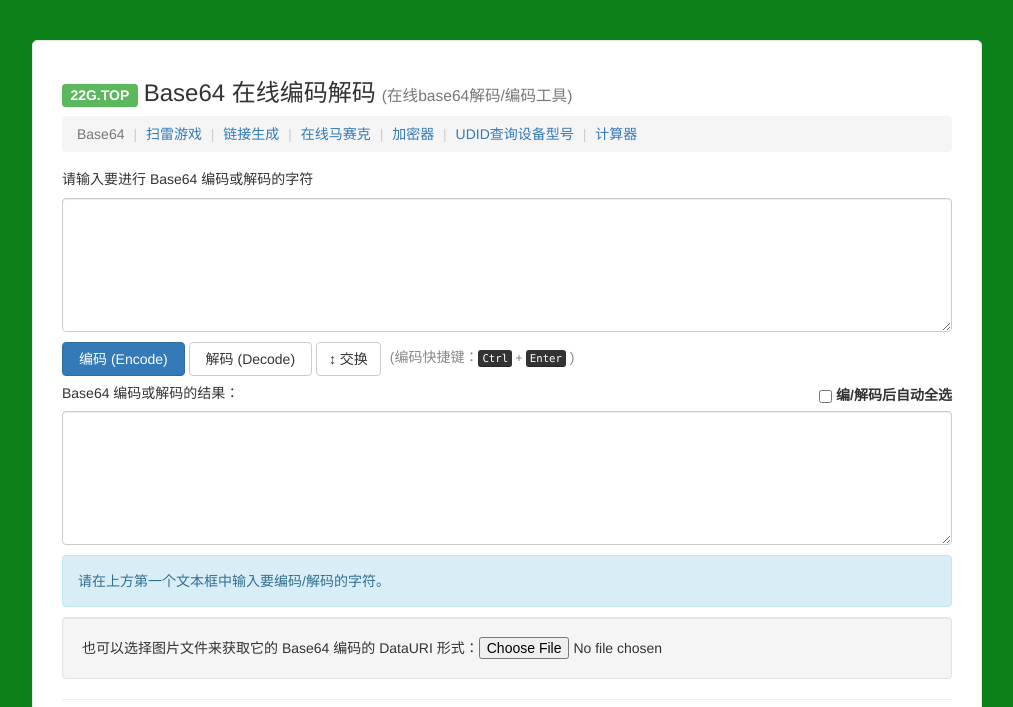
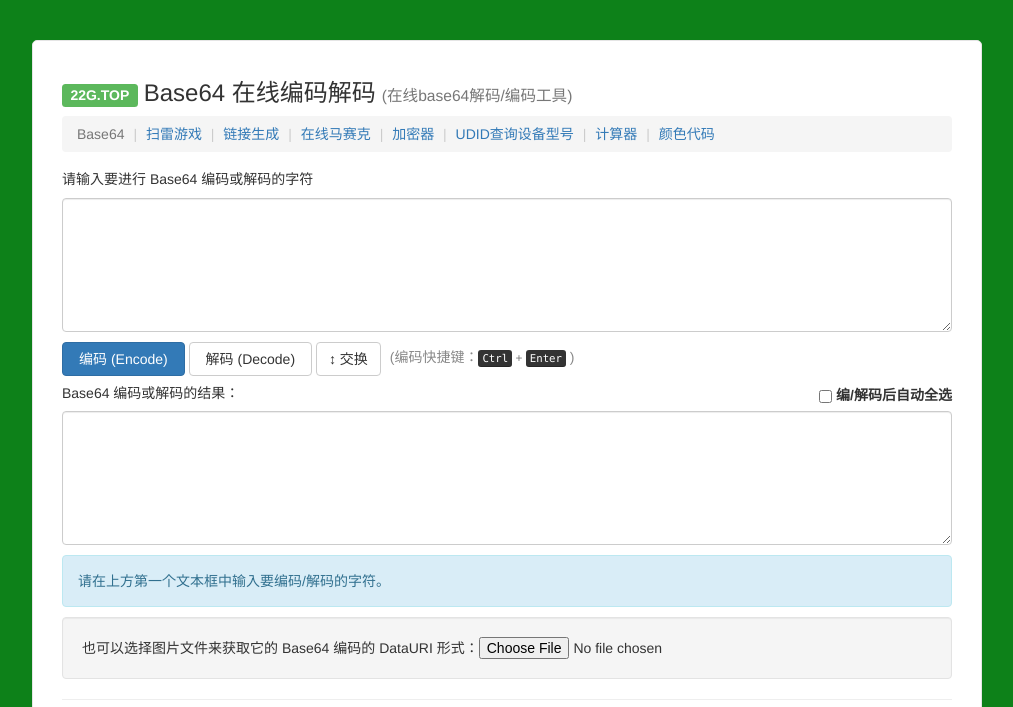
Before and after one commit to webvcd/webvcd.github.io, a plain HTML site: page index.html in a window 1280 px wide. Shown: the top 707 px of the page, without its empty margins (133-1146 px from the left). Drawn offline with Linux system fonts and the light colour scheme.

Commit message:
Update index.html

```diff
--- a/index.html
+++ b/index.html
@@ -283,6 +283,7 @@ p {
 			<li><a title="加密器" href="https://22g.top/jmq/" target="_blank";">加密器</a></li>
 			<li><a title="UDID查询设备型号" href="https://22g.top/uid/" target="_blank";">UDID查询设备型号</a></li>
 			<li><a title="计算器" href="https://22g.top/jsq" target="_blank";">计算器</a></li>
+			<li><a title="颜色代码" href="https://22g.top/color/" target="_blank";">颜色代码</a></li>
 		</ol>
 		<h5>请输入要进行 Base64 编码或解码的字符</h5>
 		<textarea name="text" id="text" class="form-control text" cols="80" rows="6" placeholder=""></textarea>
```
